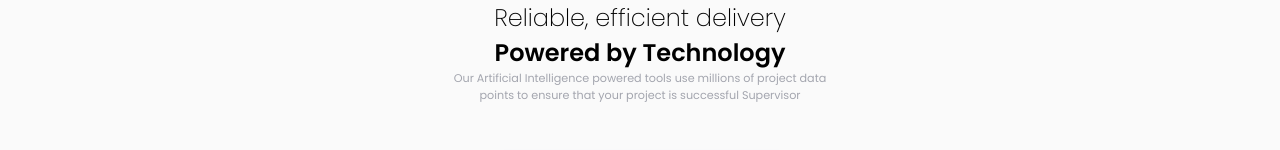
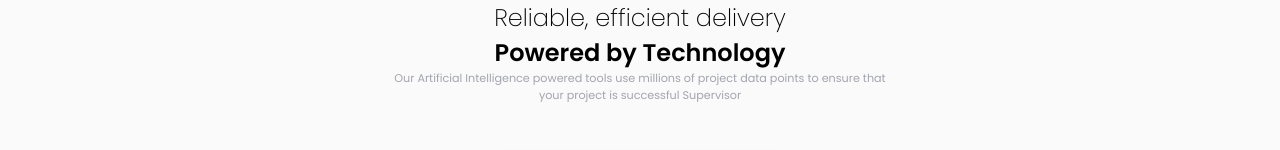
Before and after one commit to archanagaware/Four-Card-Layout, a plain HTML site: page index.html in a window 1280 px wide. Shown: the top 150 px of the page. Drawn offline with Linux system fonts and the light colour scheme.

Commit message:
Removing BR tag and center aligning paragraph

```diff
--- a/index.html
+++ b/index.html
@@ -18,10 +18,9 @@
   <section class="header-section">
     <h2 class="header-regular">Reliable, efficient delivery</h2>
     <h2 class="header-bold">Powered by Technology</h2>
-    <p>
+    <p class="header-description">
       Our Artificial Intelligence powered tools use millions of project
-      data<br />
-      points to ensure that your project is successful Supervisor
+      data points to ensure that your project is successful Supervisor
     </p>
   </section>
   <section class="content-section">
--- a/style.css
+++ b/style.css
@@ -33,7 +33,7 @@ body {
     font-weight: 200;
 }
 
-.header-section p {
+.header-description {
     font-family: var(--font-family);
     font-size: 0.7rem;
     color: var(--light-gray-font);
@@ -105,6 +105,10 @@ body {
         justify-content: center;
         flex-direction: column;
     }
+    .header-description {
+        width: 40%;
+        margin: 0 auto;
+    }
     .flex-item {
         margin: 0 2em;
         margin-bottom: 2em;
```
